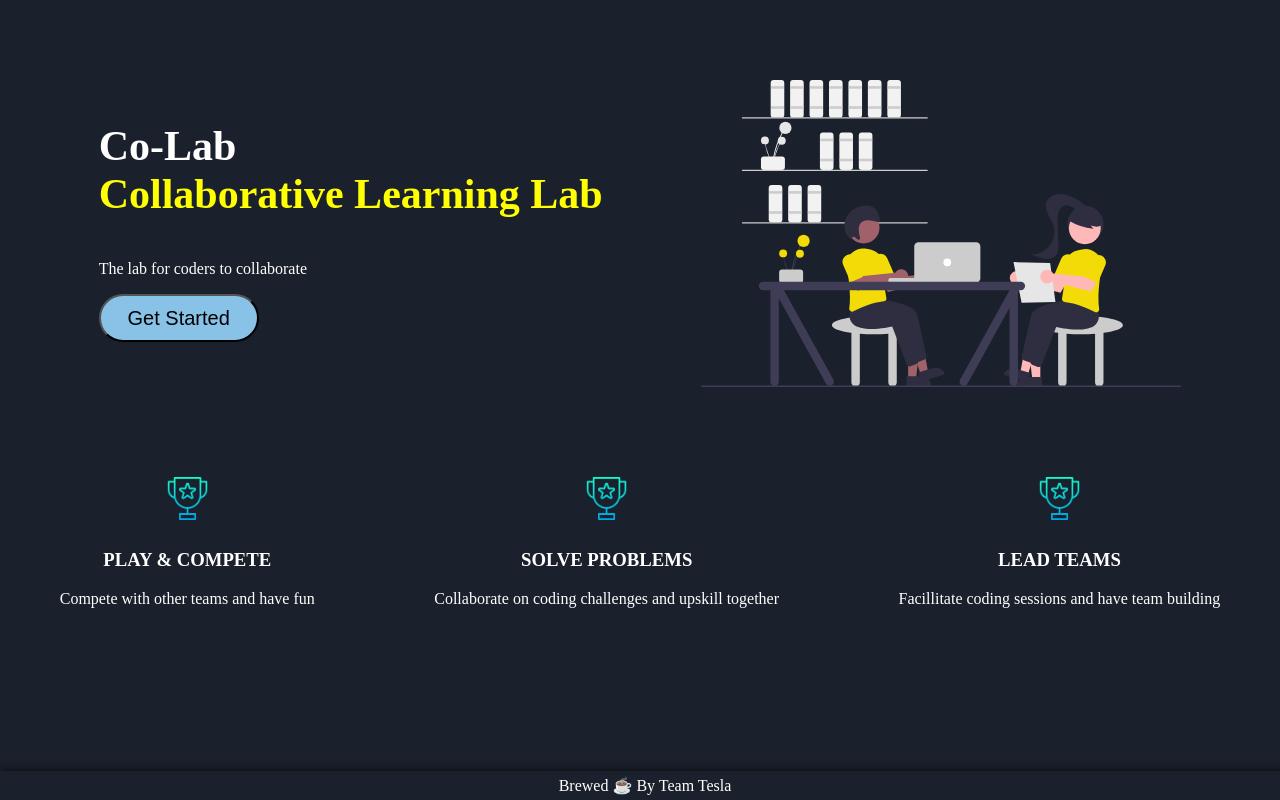
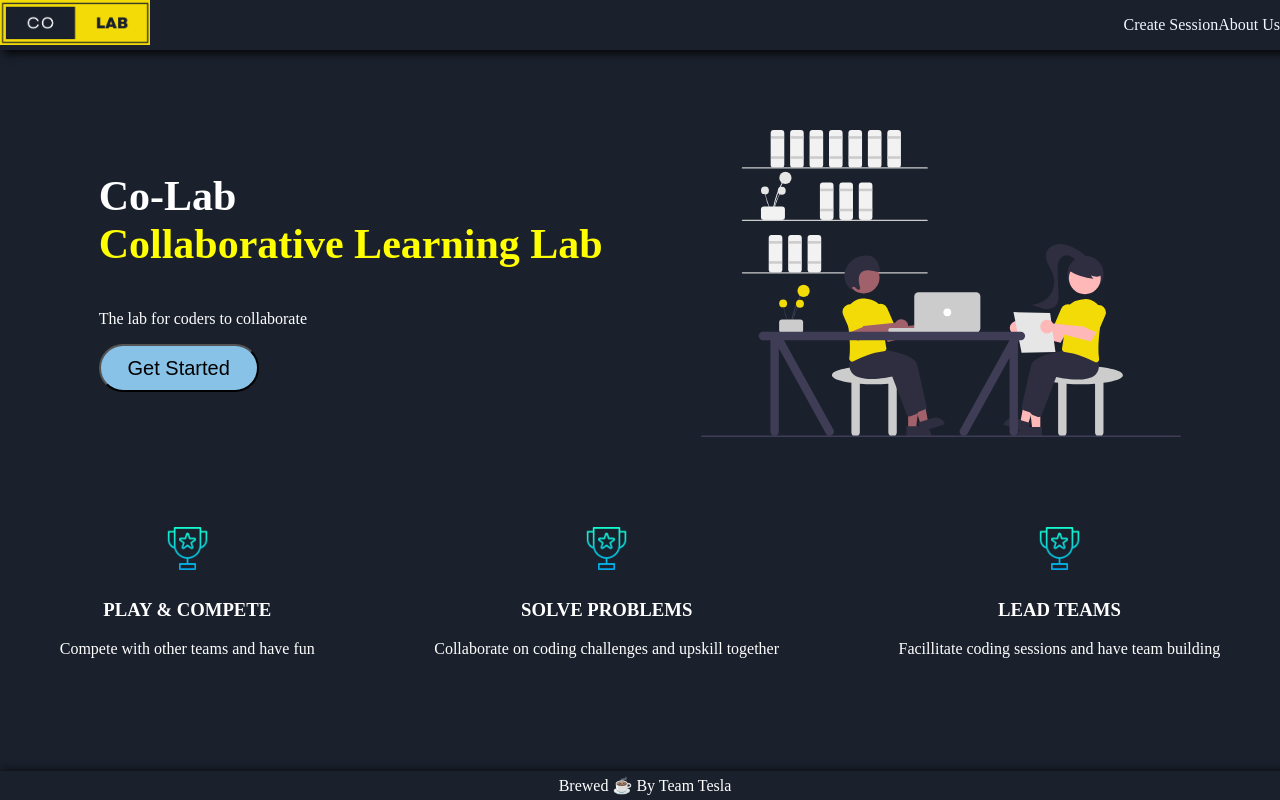
Before and after one commit to Tesla-Curiosity-Awards/CoLab-App, a React (Create React App) app in the folder frontend/co-lab/: page / in a window 1280 px wide. Built offline with nearby package versions, Linux system fonts and the light colour scheme.

Commit message:
Added Nav to Page

```diff
--- a/frontend/co-lab/src/pages/index/index.tsx
+++ b/frontend/co-lab/src/pages/index/index.tsx
@@ -4,6 +4,7 @@ import { Footer } from '../../components/footer/footer'
 import icons from '../../assets/assets.json';
 import { completeIcon, homeSVG } from '../../assets/assets';
 import './index.scss'
+import TopNavBar from '../../components/top-naviagtion-bar/top-nav-bar';
 
 const iconList: any[] = [];
 for (let i in icons) {
@@ -19,6 +20,7 @@ export const Index = () => {
         <CarouselItem id={icon.image} src={completeIcon} {...icon} />)
     return (
         <>
+        <TopNavBar/>
             <section className='banner box'>
                 <section>
                     <h1 className='heading'>Co-Lab<br /><span className='heading-sub'>Collaborative Learning Lab</span></h1>
```
